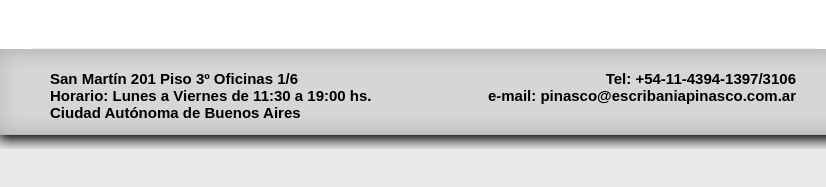
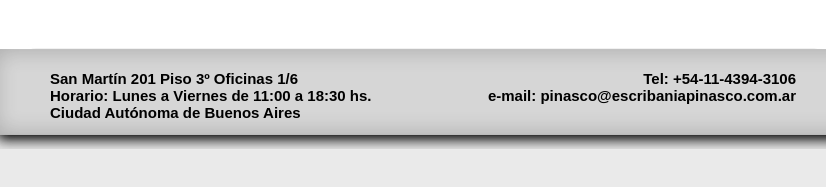
Before and after one commit to escribaniapinasco/escribaniapinasco.github.io, a plain HTML site: page index.html in a window 1280 px wide. Shown: the part 439-626 px from the top of the page, 213-1039 px from the left. Drawn offline with Linux system fonts and the light colour scheme.

Commit message:
Actualización de teléfonos y hora

```diff
--- a/index.html
+++ b/index.html
@@ -38,8 +38,8 @@ body {
   </tr>
   <tr>
     <td width="66" height="91">&nbsp;</td>
-    <td width="372" align="left" valign="top"><p class="style8">San Mart&iacute;n 201 Piso 3&ordm; Oficinas 1/6 <br />Horario: Lunes a Viernes de 11:30 a 19:00 hs.<br />Ciudad Aut&oacute;noma de Buenos Aires</p>
-    <td width="370" align="right" valign="top"><p class="style8">Tel: +54-11-4394-1397/3106<br />
+    <td width="372" align="left" valign="top"><p class="style8">San Mart&iacute;n 201 Piso 3&ordm; Oficinas 1/6 <br />Horario: Lunes a Viernes de 11:00 a 18:30 hs.<br />Ciudad Aut&oacute;noma de Buenos Aires</p>
+    <td width="370" align="right" valign="top"><p class="style8">Tel: +54-11-4394-3106<br />
     e-mail: pinasco@escribaniapinasco.com.ar</p>    </td>
     <td width="74">&nbsp;</td>
   </tr>
```
